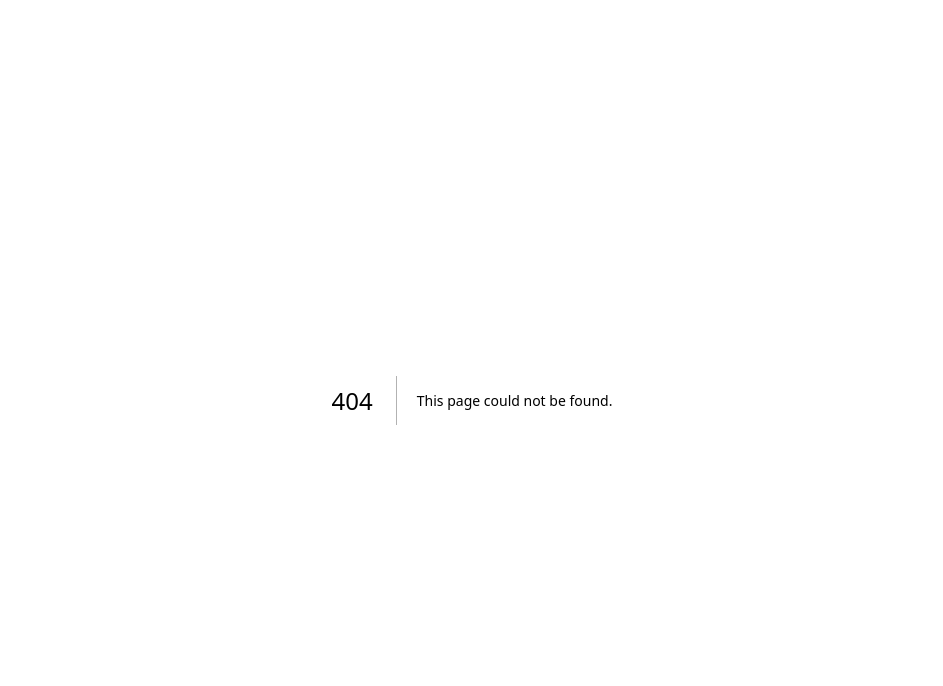
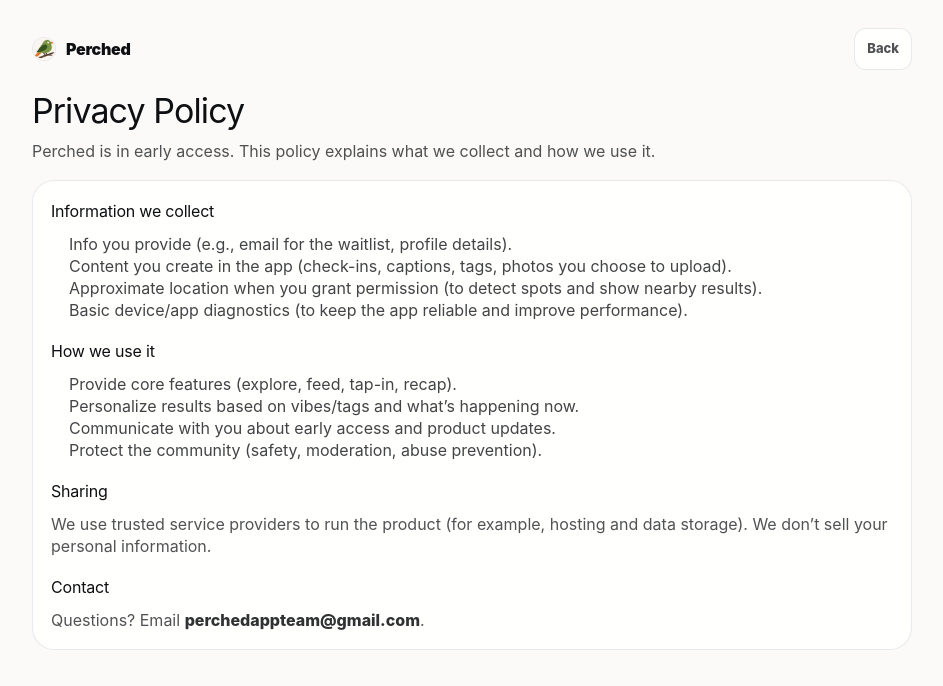
Before and after one commit to rrizvi307/perched-landing, a Next.js app: page /privacy in a window 1280 px wide. Before the commit this address had no page. Shown: the top 686 px of the page, without its empty margins (168-1111 px from the left). Built offline with nearby package versions, Linux system fonts and the light colour scheme.

Commit message:
Add legal pages and move waitlist up

```diff
--- a/app/page.tsx
+++ b/app/page.tsx
@@ -110,11 +110,11 @@ function PerchedLanding({
               <a className="navLink" href="#demo">
                 Demo
               </a>
+              <a className="navLink" href="#waitlist">
+                Waitlist
+              </a>
               <a className="navLink" href="#features">
                 Features
-              </a>
-              <a className="navLink" href="#waitlist">
-                Waitlist
               </a>
             </nav>
 
@@ -187,6 +187,53 @@ function PerchedLanding({
             </div>
           </section>
 
+          <section id="waitlist" className="section">
+            <div className="container">
+              <div className="sectionHeader">
+                <h2 className="h2">Join the founding crew.</h2>
+                <p className="p">Get early access, help shape the product, and seed the first wave of spots.</p>
+              </div>
+
+              <div className="card waitlistCard">
+                <div className="waitlistLeft">
+                  <p className="label">WAITLIST</p>
+                  <p className="p">
+                    {waitlistUrl ? (
+                      <>
+                        Prefer a quick link?{" "}
+                        <a className="link" href={waitlistUrl} target="_blank" rel="noreferrer">
+                          Open the form
+                        </a>
+                        .
+                      </>
+                    ) : (
+                      "Join the waitlist to get early access."
+                    )}
+                  </p>
+                  <div className="ctaRow">
+                    <a className="btn btnPrimary" href={waitlistUrl || "#"} target={waitlistUrl ? "_blank" : undefined} rel="noreferrer">
+                      Join waitlist
+                    </a>
+                    <a className="btn btnGhost" href="mailto:perchedappteam@gmail.com">
+                      Contact
+                    </a>
+                  </div>
+                </div>
+
+                <div className="waitlistRight">
+                  {waitlistEmbedUrl ? (
+                    <iframe className="form" src={waitlistEmbedUrl} title="Waitlist form" />
+                  ) : (
+                    <div className="placeholder formPlaceholder">
+                      <p className="placeholderTitle">Waitlist</p>
+                      <p className="placeholderSub">Form embed coming soon.</p>
+                    </div>
+                  )}
+                </div>
+              </div>
+            </div>
+          </section>
+
           <section id="highlights" className="section">
             <div className="container">
               <div className="sectionHeader">
@@ -251,53 +298,6 @@ function PerchedLanding({
                     <span className="chip">Save to Photos</span>
                     <span className="chip">Share</span>
                   </div>
-                </div>
-              </div>
-            </div>
-          </section>
-
-          <section id="waitlist" className="section">
-            <div className="container">
-              <div className="sectionHeader">
-                <h2 className="h2">Join the founding crew.</h2>
-                <p className="p">Get early access, help shape the product, and seed the first wave of spots.</p>
-              </div>
-
-              <div className="card waitlistCard">
-                <div className="waitlistLeft">
-                  <p className="label">WAITLIST</p>
-                  <p className="p">
-                    {waitlistUrl ? (
-                      <>
-                        Prefer a quick link?{" "}
-                        <a className="link" href={waitlistUrl} target="_blank" rel="noreferrer">
-                          Open the form
-                        </a>
-                        .
-                      </>
-                    ) : (
-                      "Join the waitlist to get early access."
-                    )}
-                  </p>
-                  <div className="ctaRow">
-                    <a className="btn btnPrimary" href={waitlistUrl || "#"} target={waitlistUrl ? "_blank" : undefined} rel="noreferrer">
-                      Join waitlist
-                    </a>
-                    <a className="btn btnGhost" href="mailto:perchedappteam@gmail.com">
-                      Contact
-                    </a>
-                  </div>
-                </div>
-
-                <div className="waitlistRight">
-                  {waitlistEmbedUrl ? (
-                    <iframe className="form" src={waitlistEmbedUrl} title="Waitlist form" />
-                  ) : (
-                    <div className="placeholder formPlaceholder">
-                      <p className="placeholderTitle">Waitlist</p>
-                      <p className="placeholderSub">Form embed coming soon.</p>
-                    </div>
-                  )}
                 </div>
               </div>
             </div>
--- /dev/null
+++ b/app/privacy/page.tsx
@@ -0,0 +1,114 @@
+import Link from "next/link";
+
+export const metadata = {
+  title: "Privacy • Perched",
+  description: "Privacy policy for Perched.",
+};
+
+export default function PrivacyPage() {
+  return (
+    <main
+      style={{
+        minHeight: "100vh",
+        background: "var(--paper, #fbfaf8)",
+        color: "var(--ink, #0e0f12)",
+        fontFamily:
+          '-apple-system, BlinkMacSystemFont, "SF Pro Display", "Helvetica Neue", "Avenir Next", "Segoe UI", Arial, sans-serif',
+      }}
+    >
+      <div style={{ maxWidth: 920, margin: "0 auto", padding: "28px 20px 48px" }}>
+        <header style={{ display: "flex", alignItems: "center", justifyContent: "space-between", gap: 12 }}>
+          <Link
+            href="/"
+            style={{
+              display: "inline-flex",
+              alignItems: "center",
+              gap: 10,
+              fontWeight: 900,
+              letterSpacing: "-0.3px",
+              textDecoration: "none",
+            }}
+          >
+            <img
+              src="/perched-mark.png"
+              alt="Perched"
+              width={24}
+              height={24}
+              style={{
+                borderRadius: 12,
+                border: "1px solid rgba(231, 232, 236, 0.95)",
+                background: "var(--paper, #fbfaf8)",
+                objectFit: "cover",
+              }}
+            />
+            <span>Perched</span>
+          </Link>
+
+          <Link
+            href="/"
+            style={{
+              fontSize: 13,
+              fontWeight: 800,
+              color: "rgba(14, 15, 18, 0.72)",
+              textDecoration: "none",
+              border: "1px solid rgba(231, 232, 236, 0.95)",
+              background: "rgba(255, 255, 255, 0.86)",
+              padding: "10px 12px",
+              borderRadius: 12,
+            }}
+          >
+            Back
+          </Link>
+        </header>
+
+        <div style={{ marginTop: 22 }}>
+          <h1 style={{ margin: 0, fontSize: 34, letterSpacing: "-0.9px", lineHeight: 1.12 }}>Privacy Policy</h1>
+          <p style={{ margin: "10px 0 0", color: "rgba(14, 15, 18, 0.72)", lineHeight: "22px" }}>
+            Perched is in early access. This policy explains what we collect and how we use it.
+          </p>
+        </div>
+
+        <section
+          style={{
+            marginTop: 18,
+            background: "rgba(255, 255, 255, 0.86)",
+            border: "1px solid rgba(231, 232, 236, 0.95)",
+            borderRadius: 22,
+            padding: 18,
+          }}
+        >
+          <h2 style={{ margin: 0, fontSize: 16, letterSpacing: "-0.2px" }}>Information we collect</h2>
+          <ul style={{ margin: "10px 0 0", paddingLeft: 18, color: "rgba(14, 15, 18, 0.78)", lineHeight: "22px" }}>
+            <li>Info you provide (e.g., email for the waitlist, profile details).</li>
+            <li>Content you create in the app (check-ins, captions, tags, photos you choose to upload).</li>
+            <li>Approximate location when you grant permission (to detect spots and show nearby results).</li>
+            <li>Basic device/app diagnostics (to keep the app reliable and improve performance).</li>
+          </ul>
+
+          <h2 style={{ margin: "18px 0 0", fontSize: 16, letterSpacing: "-0.2px" }}>How we use it</h2>
+          <ul style={{ margin: "10px 0 0", paddingLeft: 18, color: "rgba(14, 15, 18, 0.78)", lineHeight: "22px" }}>
+            <li>Provide core features (explore, feed, tap-in, recap).</li>
+            <li>Personalize results based on vibes/tags and what’s happening now.</li>
+            <li>Communicate with you about early access and product updates.</li>
+            <li>Protect the community (safety, moderation, abuse prevention).</li>
+          </ul>
+
+          <h2 style={{ margin: "18px 0 0", fontSize: 16, letterSpacing: "-0.2px" }}>Sharing</h2>
+          <p style={{ margin: "10px 0 0", color: "rgba(14, 15, 18, 0.72)", lineHeight: "22px" }}>
+            We use trusted service providers to run the product (for example, hosting and data storage). We don’t sell your personal
+            information.
+          </p>
+
+          <h2 style={{ margin: "18px 0 0", fontSize: 16, letterSpacing: "-0.2px" }}>Contact</h2>
+          <p style={{ margin: "10px 0 0", color: "rgba(14, 15, 18, 0.72)", lineHeight: "22px" }}>
+            Questions? Email{" "}
+            <a href="mailto:perchedappteam@gmail.com" style={{ color: "rgba(14, 15, 18, 0.86)", fontWeight: 800 }}>
+              perchedappteam@gmail.com
+            </a>
+            .
+          </p>
+        </section>
+      </div>
+    </main>
+  );
+}
--- /dev/null
+++ b/app/terms/page.tsx
@@ -0,0 +1,117 @@
+import Link from "next/link";
+
+export const metadata = {
+  title: "Terms • Perched",
+  description: "Terms of service for Perched.",
+};
+
+export default function TermsPage() {
+  return (
+    <main
+      style={{
+        minHeight: "100vh",
+        background: "var(--paper, #fbfaf8)",
+        color: "var(--ink, #0e0f12)",
+        fontFamily:
+          '-apple-system, BlinkMacSystemFont, "SF Pro Display", "Helvetica Neue", "Avenir Next", "Segoe UI", Arial, sans-serif',
+      }}
+    >
+      <div style={{ maxWidth: 920, margin: "0 auto", padding: "28px 20px 48px" }}>
+        <header style={{ display: "flex", alignItems: "center", justifyContent: "space-between", gap: 12 }}>
+          <Link
+            href="/"
+            style={{
+              display: "inline-flex",
+              alignItems: "center",
+              gap: 10,
+              fontWeight: 900,
+              letterSpacing: "-0.3px",
+              textDecoration: "none",
+            }}
+          >
+            <img
+              src="/perched-mark.png"
+              alt="Perched"
+              width={24}
+              height={24}
+              style={{
+                borderRadius: 12,
+                border: "1px solid rgba(231, 232, 236, 0.95)",
+                background: "var(--paper, #fbfaf8)",
+                objectFit: "cover",
+              }}
+            />
+            <span>Perched</span>
+          </Link>
+
+          <Link
+            href="/"
+            style={{
+              fontSize: 13,
+              fontWeight: 800,
+              color: "rgba(14, 15, 18, 0.72)",
+              textDecoration: "none",
+              border: "1px solid rgba(231, 232, 236, 0.95)",
+              background: "rgba(255, 255, 255, 0.86)",
+              padding: "10px 12px",
+              borderRadius: 12,
+            }}
+          >
+            Back
+          </Link>
+        </header>
+
+        <div style={{ marginTop: 22 }}>
+          <h1 style={{ margin: 0, fontSize: 34, letterSpacing: "-0.9px", lineHeight: 1.12 }}>Terms of Service</h1>
+          <p style={{ margin: "10px 0 0", color: "rgba(14, 15, 18, 0.72)", lineHeight: "22px" }}>
+            Perched is in early access. By using the product, you agree to these terms.
+          </p>
+        </div>
+
+        <section
+          style={{
+            marginTop: 18,
+            background: "rgba(255, 255, 255, 0.86)",
+            border: "1px solid rgba(231, 232, 236, 0.95)",
+            borderRadius: 22,
+            padding: 18,
+          }}
+        >
+          <h2 style={{ margin: 0, fontSize: 16, letterSpacing: "-0.2px" }}>Early access</h2>
+          <p style={{ margin: "10px 0 0", color: "rgba(14, 15, 18, 0.72)", lineHeight: "22px" }}>
+            Features may change, break, or be removed as we iterate quickly based on feedback.
+          </p>
+
+          <h2 style={{ margin: "18px 0 0", fontSize: 16, letterSpacing: "-0.2px" }}>Your content</h2>
+          <ul style={{ margin: "10px 0 0", paddingLeft: 18, color: "rgba(14, 15, 18, 0.78)", lineHeight: "22px" }}>
+            <li>You’re responsible for the content you post (photos, captions, tags).</li>
+            <li>Only post content you have the right to share.</li>
+            <li>You grant Perched a license to host and display your content to operate the service.</li>
+          </ul>
+
+          <h2 style={{ margin: "18px 0 0", fontSize: 16, letterSpacing: "-0.2px" }}>Acceptable use</h2>
+          <ul style={{ margin: "10px 0 0", paddingLeft: 18, color: "rgba(14, 15, 18, 0.78)", lineHeight: "22px" }}>
+            <li>Don’t abuse, harass, or impersonate others.</li>
+            <li>Don’t attempt to disrupt or reverse engineer the product.</li>
+            <li>We may remove content or suspend accounts to protect the community.</li>
+          </ul>
+
+          <h2 style={{ margin: "18px 0 0", fontSize: 16, letterSpacing: "-0.2px" }}>Disclaimer</h2>
+          <p style={{ margin: "10px 0 0", color: "rgba(14, 15, 18, 0.72)", lineHeight: "22px" }}>
+            The service is provided “as is” without warranties. To the maximum extent permitted by law, Perched is not liable for indirect
+            damages or loss of data.
+          </p>
+
+          <h2 style={{ margin: "18px 0 0", fontSize: 16, letterSpacing: "-0.2px" }}>Contact</h2>
+          <p style={{ margin: "10px 0 0", color: "rgba(14, 15, 18, 0.72)", lineHeight: "22px" }}>
+            Questions? Email{" "}
+            <a href="mailto:perchedappteam@gmail.com" style={{ color: "rgba(14, 15, 18, 0.86)", fontWeight: 800 }}>
+              perchedappteam@gmail.com
+            </a>
+            .
+          </p>
+        </section>
+      </div>
+    </main>
+  );
+}
```
